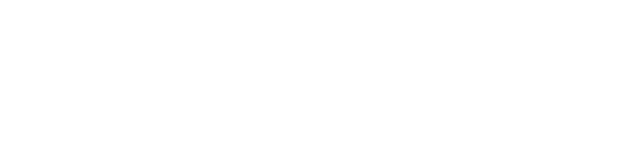
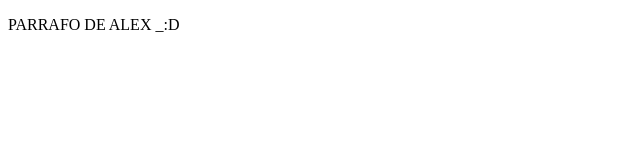
Before and after one commit to gabii185/Ejercicio_06, a plain HTML site: page index.html in a window 1280 px wide. Shown: the whole page, without its empty margins (0-640 px from the left). Drawn offline with Linux system fonts and the light colour scheme.

Commit message:
Commit Alex

```diff
--- a/index.html
+++ b/index.html
@@ -7,6 +7,6 @@
     <title>Document</title>
 </head>
 <body>
-
+    <p>PARRAFO DE ALEX _:D</p>
 </body>
 </html>
```
